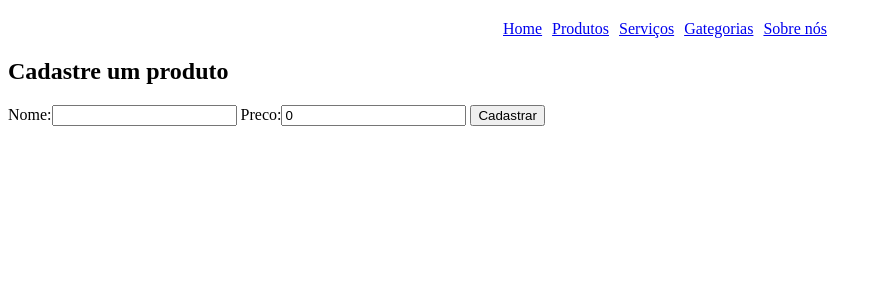
After one commit to Tarcizolopes/Django-Project-Senac-23, a Django app: page /produtos/cadastrar in a window 1280 px wide. The commit adds this page. Shown: the top 300 px of the page, without its empty margins (0-881 px from the left). Run offline with Django 3.2, Linux system fonts and the light colour scheme.

Commit message:
add o formulário de produtos

```diff
--- /dev/null
+++ b/produtos/forms.py
@@ -0,0 +1,7 @@
+from django.forms import ModelForm
+from produtos.models import Produto
+
+class ProdutoModelForm(ModelForm):
+    class Meta:
+        model = Produto
+        fields = ['nome', 'preco']
--- /dev/null
+++ b/produtos/templates/cadastrar_produto.html
@@ -0,0 +1,14 @@
+{% extends 'templates/base.html' %}
+
+{% block conteudo %}
+<div>
+   <h2> Cadastre um produto </h2>
+   <form action='cadastrar' method='post'>
+        {% csrf_token %}
+        {{form}}
+        <input type='submit' value='Cadastrar'/>
+   </form>
+
+</div>
+
+{% endblock conteudo %}
--- a/produtos/templates/listagem_produtos.html
+++ b/produtos/templates/listagem_produtos.html
@@ -1,7 +1,7 @@
 {% extends 'templates/base.html' %}
 
 {% block conteudo %}
-    Listagem de Produtos <a href = '#'> Novo produto </a>
+    Listagem de Produtos <a href = 'cadastrar'> Novo produto </a>
     {% for produtos_do_vendedor in produtos_dos_vendedores %}
         <div>
             <h3>{{ produtos_do_vendedor.vendedor.nome }}</h3>
--- a/produtos/urls.py
+++ b/produtos/urls.py
@@ -1,7 +1,9 @@
 from django.urls import path
-from .views import listagem_produtos, detalhamento_produto
+from .views import listagem_produtos, detalhamento_produto, cadastrar_produto
+
 
 urlpatterns = [
     path('', listagem_produtos),
-    path('<int:id>', detalhamento_produto)
+    path('<int:id>', detalhamento_produto),
+    path('cadastrar', cadastrar_produto)
 ]
--- a/produtos/views.py
+++ b/produtos/views.py
@@ -1,5 +1,6 @@
 from django.shortcuts import render, get_object_or_404
 from produtos.models import Produto
+from produtos.forms import ProdutoModelForm
 
 def listagem_produtos(request):
     produtos = Produto.objects.all()
@@ -17,3 +18,10 @@ def detalhamento_produto(request, id):
         'produto' : produto
     }
     return render(request, 'templates/detalhamento_produto.html', context)
+
+def cadastrar_produto(request):
+    form = ProdutoModelForm()
+    context = {
+        'form' : form
+    }
+    return render(request, 'templates/cadastrar_produto.html', context)
```
